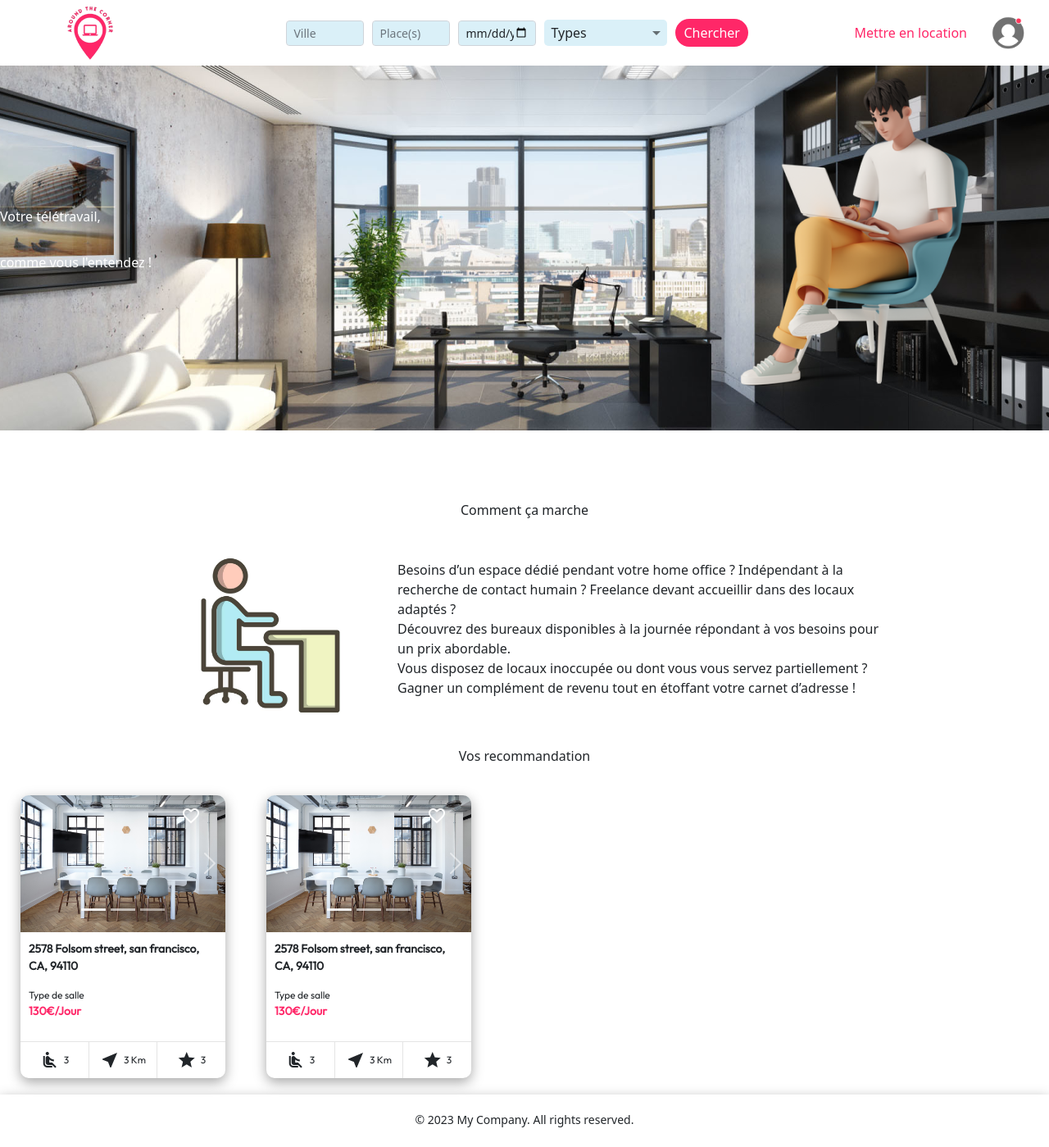
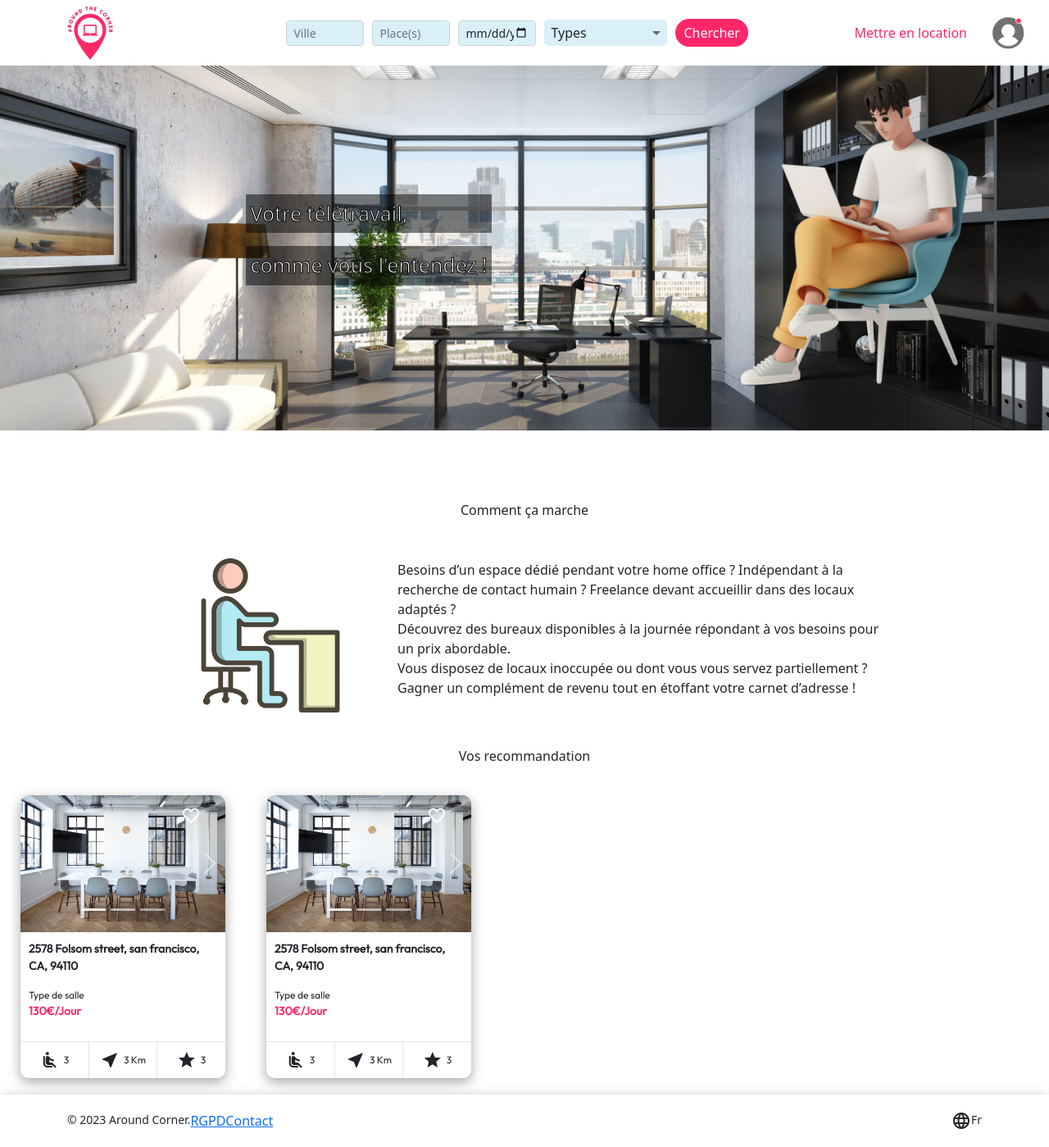
Before and after one commit to Nalvac/around-corner, an Angular app in the folder front/: page / in a window 1280 px wide. Shown: the whole page at 82% size. Built offline with nearby package versions, Linux system fonts and the light colour scheme.

Commit message:
Footer added

```diff
--- a/front/src/app/app.module.ts
+++ b/front/src/app/app.module.ts
@@ -24,6 +24,7 @@ import { RegisterComponent } from './register/register.component';
 import {HttpClientModule} from "@angular/common/http";
 import {MatSelectModule} from "@angular/material/select";
 import { FooterComponent } from './footer/footer.component';
+import { RoomDetailComponent } from './room-detail/room-detail.component';
 
 @NgModule({
   declarations: [
@@ -36,7 +37,8 @@ import { FooterComponent } from './footer/footer.component';
     LoginComponent,
     HomeComponent,
     RegisterComponent,
-    FooterComponent
+    FooterComponent,
+    RoomDetailComponent
   ],
   imports: [
     BrowserModule,
--- a/front/src/app/banner/banner.component.html
+++ b/front/src/app/banner/banner.component.html
@@ -4,10 +4,10 @@
   fxLayoutAlign="space-between center"
 >
   <div
-    fxLayout="column"
+    class="banner-text"
   >
-    <p>Votre télétravail,<p>
-    <p>comme vous l'entendez !</p>
+    <p class="text">Votre télétravail,<p>
+    <p class="text">comme vous l'entendez !<p>
   </div>
   <div>
     <img src="./assets/young%20man%20with%20laptop%20on%20chair.png">
--- a/front/src/app/banner/banner.component.scss
+++ b/front/src/app/banner/banner.component.scss
@@ -11,13 +11,17 @@
   background-attachment: fixed;
   background-position: center;
 
-  .container {
-    text-align: center;
-    p {
-      padding: 10px;
-      background-color: #ffffff;
-      color: #000000;
-      font-weight: bold;
+  .banner-text {
+    margin: 0 auto;
+    font-size: 25px;
+
+    .text {
+      -webkit-text-stroke: 1px black;
+      text-stroke: 1px black;
+      background-color: rgba(0, 0, 0, 0.5);
+      padding: 5px;
+      margin: 0;
+      margin-bottom: 2px ;
     }
   }
 
--- a/front/src/app/footer/footer.component.html
+++ b/front/src/app/footer/footer.component.html
@@ -1,5 +1,21 @@
 <footer>
-  <div class="container">
-    <p>© {{ currentYear }} My Company. All rights reserved.</p>
+  <div
+    fxLayout="row"
+    fxLayoutAlign="space-between center"
+    class="container">
+    <div
+      fxLayout="row"
+    >
+      <p>© {{ currentYear }} Around Corner. </p>
+      <a href="#"> RGPD </a>
+      <p> </p>
+      <a href="#"> Contact </a>
+    </div>
+    <div
+      style="display: flex"
+    >
+      <mat-icon>language</mat-icon>
+      <p>Fr</p>
+    </div>
   </div>
 </footer>
--- /dev/null
+++ b/front/src/app/room-detail/room-detail.component.html
@@ -0,0 +1 @@
+<p>room-detail works!</p>
```
Also changed, not shown: front/src/app/room-detail/room-detail.component.ts (added, +10 -0 lines), front/src/app/app.component.html (line endings or trailing spaces), front/src/app/room-detail/room-detail.component.scss (added).
